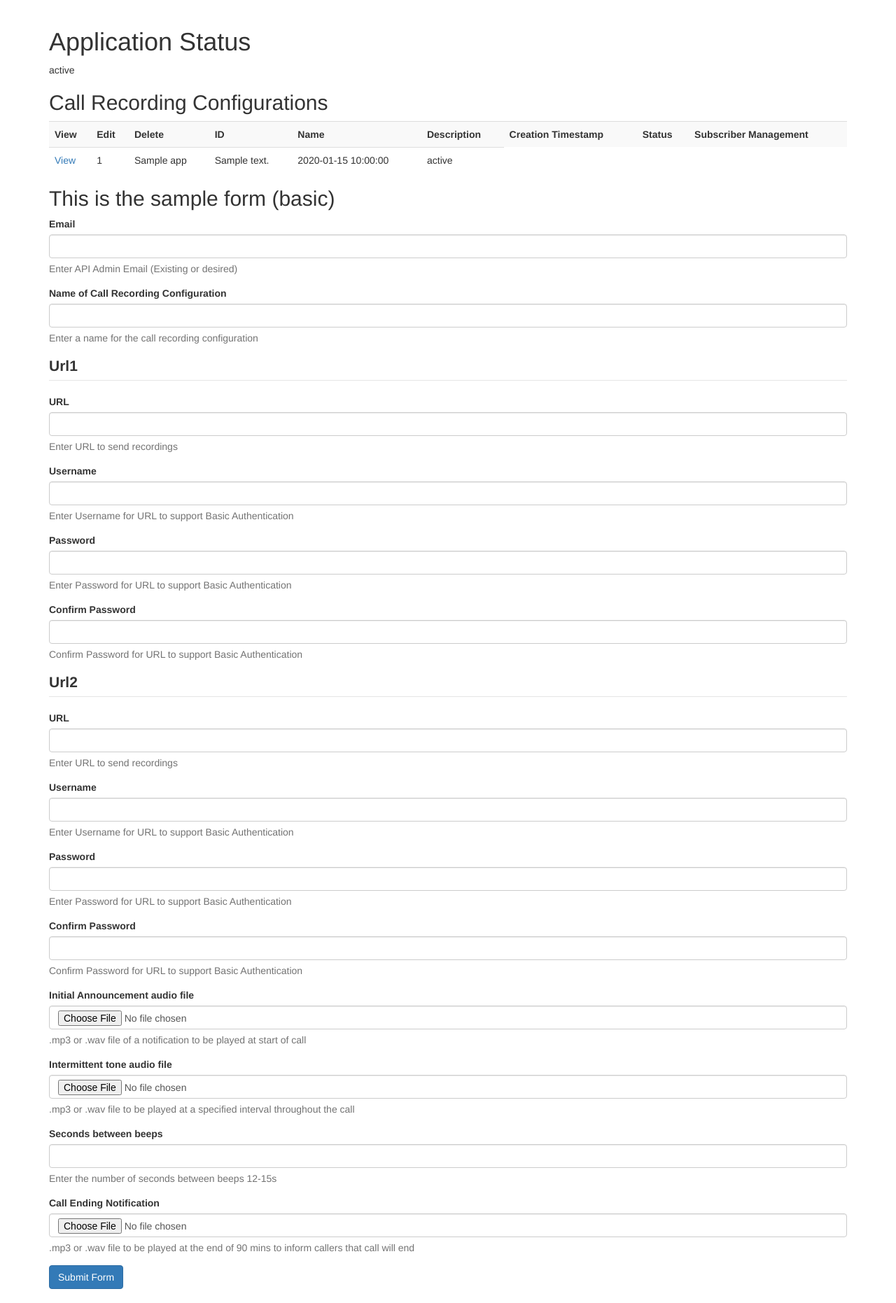
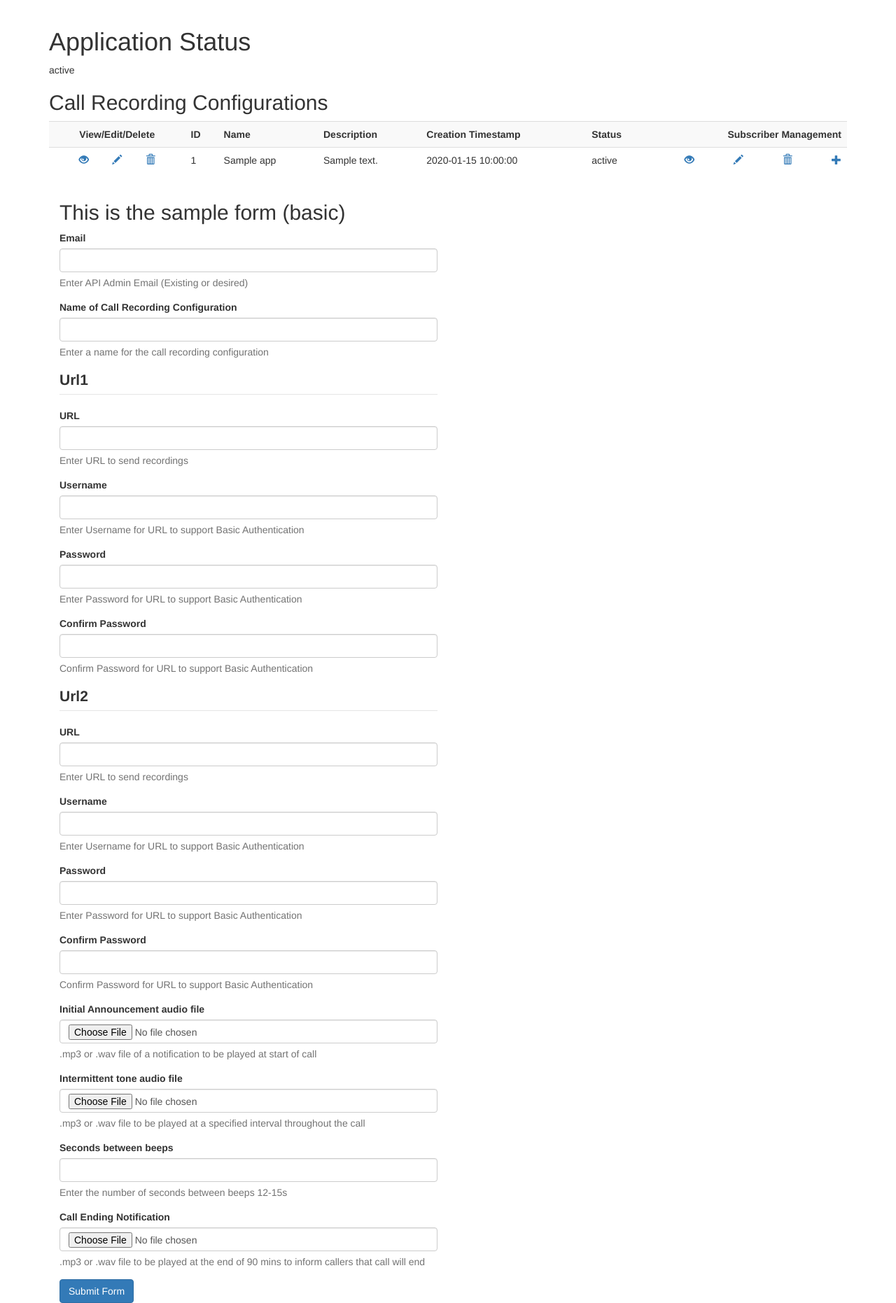
Before and after one commit to zuz25/configMCRapp, a Flask app: template templates/index.html in a window 1280 px wide. Shown: the part 52-1914 px from the top of the page at 70% size. Run offline with Flask 2, Linux system fonts and the light colour scheme; the template is opened without the code that fills it: values that come from a table or form of the project are taken from there, most other values are stand-ins (such as "Sample title", 1, 10 or a date in 2020); some libraries are stand-ins or nearby versions.

Commit message:
Added glyphicon links for app and subscriber MACD

```diff
--- a/templates/index.html
+++ b/templates/index.html
@@ -56,30 +56,39 @@
       <h2>Call Recording Configurations</h2>
       <table class = "table table-striped table-hover">
         <tr>
-          <th>View</th>
-          <th>Edit</th>
-          <th>Delete</th>
+          <th colspan="3" class="text-center">View/Edit/Delete</th>
           <th>ID</th>
           <th>Name</th>
           <th>Description</th>
           <th>Creation Timestamp</th>
           <th>Status</th>
-          <th>Subscriber Management</th>
+          <th colspan="4" class="text-right">Subscriber Management</th>
          </tr>
       {% for app in appDetails['applicationInfoList']['applicationInfo'] %}
         <tr>
-          <td><a href="#" class="ui-btn ui-icon-search ui-btn-icon-left">View</a></td>
+          <td class="text-right"><a href="#"><span class="glyphicon glyphicon-eye-open" aria-hidden="true"></span></a>
+          </td>
+          <td class="text-center"><a href="#"><span class="glyphicon glyphicon-pencil" aria-hidden="true"></span></a>
+          </td>
+          <td class="text-left"><a href="#"><span class="glyphicon glyphicon-trash" aria-hidden="true"></span></a>
           <td>{{app['applicationId']}} </td>
           <td>{{app['name']}} </td>
           <td>{{app['description']}} </td>
           <td>{{app['revisionList']['revision'][0]['createTimestamp']}} </td>
           <td>{{app['status']}} </td>
+            <td class="text-right"><a href="#"><span class="glyphicon glyphicon-eye-open" aria-hidden="true"></span></a>
+            </td>
+            <td class="text-right"><a href="#"><span class="glyphicon glyphicon-pencil" aria-hidden="true"></span></a>
+            </td>
+            <td class="text-right"><a href="#"><span class="glyphicon glyphicon-trash" aria-hidden="true"></span></a>
+            <td class="text-right"><a href="#"><span class="glyphicon glyphicon-plus" aria-hidden="true"></span></a>
         </tr>
       {% endfor %}
       </table>
+      <div class="col-xs-6">
       <h2>This is the sample form (basic)</h2>
         {{ wtf.quick_form(form, button_map={'submit_button': 'primary'},enctype="multipart/form-data") }}
-
+        </div>
     <!-- Bootstrap core JavaScript
     ================================================== -->
     <!-- Placed at the end of the document so the pages load faster -->
```
Also changed, not shown: 2 other files.
